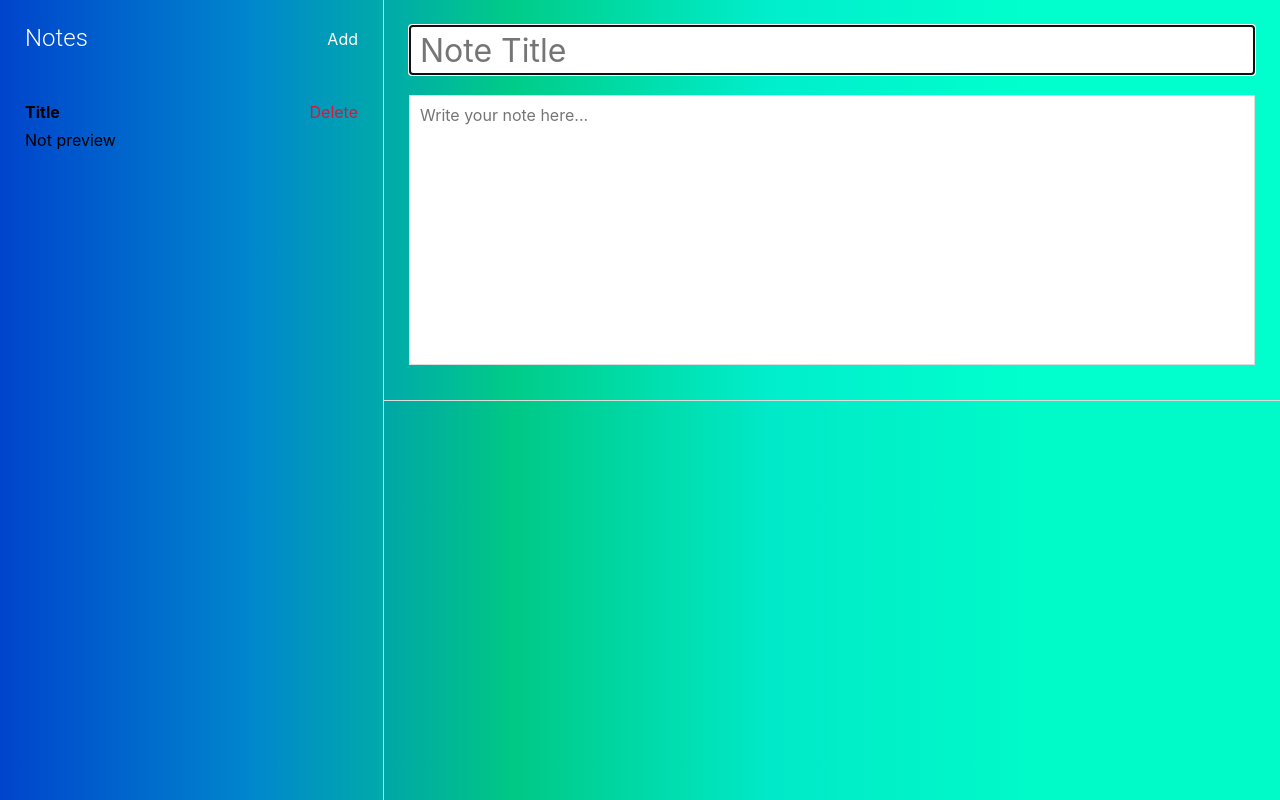
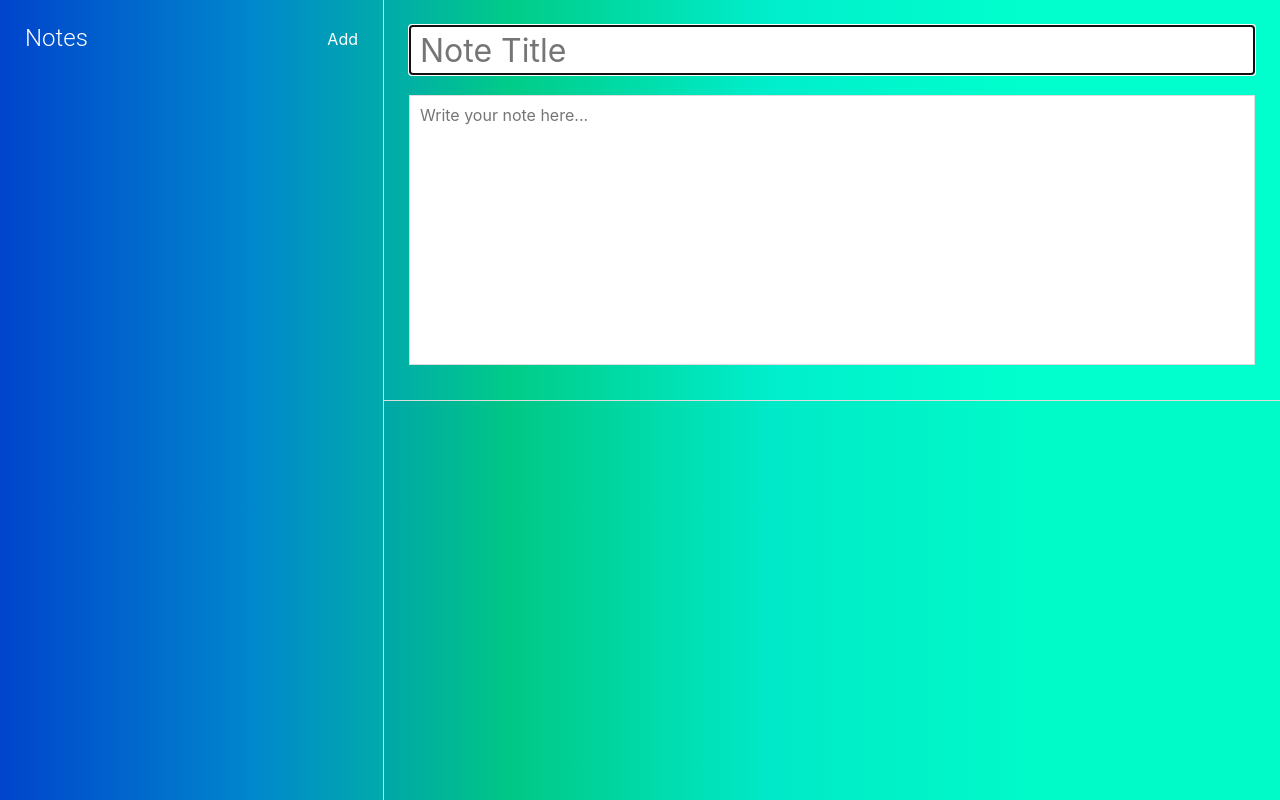
Before and after one commit to Gomuro/note-app, a React (Create React App) app: page / in a window 1280 px wide. Built offline with nearby package versions, Linux system fonts and the light colour scheme.

Commit message:
add some functoional

```diff
--- a/src/components/SideBar/SideBar.jsx
+++ b/src/components/SideBar/SideBar.jsx
@@ -1,20 +1,33 @@
 import React from "react";
 
-const SideBar = () => {
+const SideBar = ({
+  notes,
+  addNote,
+  activeNote,
+  deleteNote,
+  getActiveNote,
+  setActiveNoteId,
+  editNote,
+}) => {
   return (
     <div className="app-sidebar">
       <div className="app-sidebar-header">
         <h1>Notes</h1>
-        <button>Add</button>
+        <button onClick={addNote}>Add</button>
       </div>
       <div className="app-sidebar-notes">
-        <div className="app-sidebar-note">
-          <div className="sidebar-note-title">
-            <strong>Title</strong>
-            <button>Delete</button>
+        {notes.map(({ title, body, id }) => (
+          <div
+            className={`app-sidebar-note ${id === activeNote && "active"}`}
+            onClick={() => setActiveNoteId(id)}
+          >
+            <div className="sidebar-note-title">
+              <strong>{title}</strong>
+              <button onClick={() => deleteNote(id)}>Delete</button>
+            </div>
+            <p>{body.length > 50 ? `${body.substring(0, 50)}...` : body}</p>
           </div>
-          <p>Not preview</p>
-        </div>
+        ))}
       </div>
     </div>
   );
```
